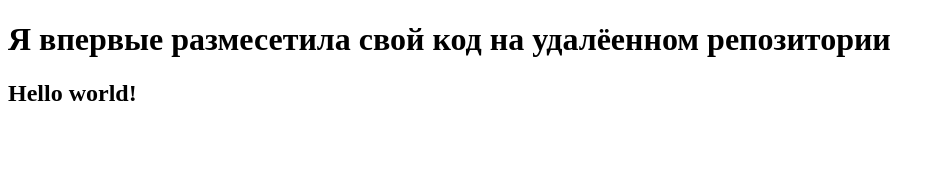
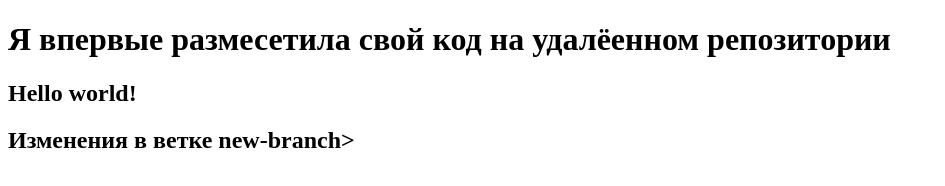
Before and after one commit to drofva/new-repo, a plain HTML site: page index.html in a window 1280 px wide. Shown: the whole page, without its empty margins (0-945 px from the left). Drawn offline with Linux system fonts and the light colour scheme.

Commit message:
add h2 in new-branch

```diff
--- a/index.html
+++ b/index.html
@@ -8,5 +8,6 @@
 <body>
     <h1>Я впервые размесетила свой код на удалёенном репозитории</h1>
     <h2>Hello world!</h2>
+    <h2>Изменения в ветке new-branch></h2>
 </body>
 </html>
```
